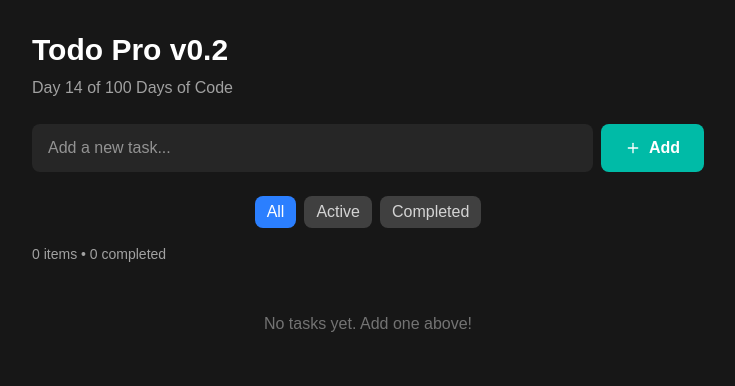
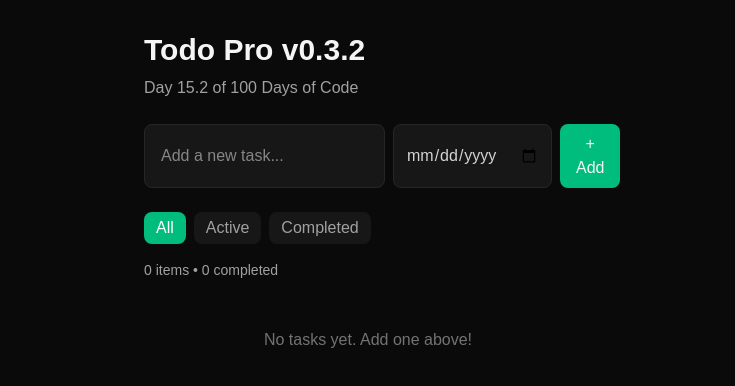
Before and after one commit to rrrnet3-dev/todo.pro, a Next.js app: page / in a window 1280 px wide. Shown: the top 386 px of the page, without its empty margins (272-1007 px from the left). Built offline with nearby package versions, Linux system fonts and the light colour scheme.

Commit message:
feat: v0.3.2 - show due date + oompletion date together | Day 15.2

```diff
--- a/src/app/page.js
+++ b/src/app/page.js
@@ -1,67 +1,75 @@
-'use client';
-import { useState, useEffect } from 'react';
-import { motion, AnimatePresence } from 'framer-motion';
-import { FiTrash2, FiPlus } from 'react-icons/fi';
+'use client'
 
-export default function TodoApp() {
-  const [todos, setTodos] = useState([]);
-  const [input, setInput] = useState('');
-  const [isMounted, setIsMounted] = useState(false);
-  const [filter, setFilter] = useState('all') // 'all' | 'active' | 'completed'
+import { useState, useEffect, useRef } from 'react'
+import { motion, AnimatePresence } from 'framer-motion'
+
+export default function Home() {
+  const [todos, setTodos] = useState([])
+  const [input, setInput] = useState('')
+  const [dueDate, setDueDate] = useState('')
+  const [filter, setFilter] = useState('all')
   const [editingId, setEditingId] = useState(null)
   const [editText, setEditText] = useState('')
-
-// Filter the todos based on current filter
-const filteredTodos = todos.filter(todo => {
-  if (filter === 'active') return !todo.completed
-  if (filter === 'completed') return todo.completed
-  return true // 'all'
-})
-
-  useEffect(() => { setIsMounted(true) }, []);
+  const editInputRef = useRef(null)
 
   useEffect(() => {
-    if (isMounted) {
-      const saved = localStorage.getItem('todos');
-      if (saved) setTodos(JSON.parse(saved));
-    }
-  }, [isMounted]);
+    const saved = localStorage.getItem('todos')
+    if (saved) setTodos(JSON.parse(saved))
+  }, [])
 
   useEffect(() => {
-    if (isMounted) {
-      localStorage.setItem('todos', JSON.stringify(todos));
+    localStorage.setItem('todos', JSON.stringify(todos))
+  }, [todos])
+
+  useEffect(() => {
+    if (editingId && editInputRef.current) {
+      editInputRef.current.focus()
     }
-  }, [todos, isMounted]);
+  }, [editingId])
 
   const addTodo = (e) => {
-    e.preventDefault();
-    if (!input.trim()) return;
-    setTodos([...todos, {
+    e.preventDefault()
+    if (input.trim() === '') return
+
+    const newTodo = {
       id: Date.now(),
       text: input.trim(),
-      completed: false
-    }]);
-    setInput('');
-  };
+      completed: false,
+      dueDate: dueDate || null,
+      completedAt: null
+    }
+    setTodos([...todos, newTodo])
+    setInput('')
+    setDueDate('')
+  }
 
   const toggleTodo = (id) => {
     setTodos(todos.map(todo =>
-      todo.id === id? {...todo, completed:!todo.completed } : todo
-    ));
-  };
+      todo.id === id
+     ? {
+         ...todo,
+           completed:!todo.completed,
+           completedAt:!todo.completed? new Date().toISOString() : null
+         }
+       : todo
+    ))
+  }
 
   const deleteTodo = (id) => {
-    setTodos(todos.filter(todo => todo.id!== id));
-  };
+    setTodos(todos.filter(todo => todo.id!== id))
+  }
+
   const startEdit = (todo) => {
     setEditingId(todo.id)
     setEditText(todo.text)
   }
 
-const saveEdit = () => {
-  if (editText.trim()) {
+  const saveEdit = (id) => {
+    if (editText.trim() === '') {
+      deleteTodo(id)
+    } else {
       setTodos(todos.map(todo =>
-      todo.id === editingId ? { ...todo, text: editText } : todo
+        todo.id === id? {...todo, text: editText.trim() } : todo
       ))
     }
     setEditingId(null)
@@ -74,44 +82,56 @@ const cancelEdit = () => {
   }
 
   const clearCompleted = () => {
-  setTodos(todos.filter(todo => !todo.completed))
+    setTodos(todos.filter(todo =>!todo.completed))
   }
 
-  const completedCount = todos.filter(t => t.completed).length;
+  const filteredTodos = todos.filter(todo => {
+    if (filter === 'active') return!todo.completed
+    if (filter === 'completed') return todo.completed
+    return true
+  })
 
-  if (!isMounted) return <div className="min-h-screen bg-neutral-900" />;
+  const activeCount = todos.filter(t =>!t.completed).length
+  const completedCount = todos.filter(t => t.completed).length
+  const today = new Date().toISOString().split('T')[0]
 
   return (
-    <main className="min-h-screen bg-neutral-900 text-white p-4 sm:p-8">
-      <div className="max-w-2xl mx-auto">
-        <h1 className="text-3xl font-bold mb-2">Todo Pro v0.2</h1>
-        <p className="text-neutral-400 mb-6">Day 14 of 100 Days of Code</p>
+    <main className="min-h-screen bg-neutral-950 text-neutral-100 p-4 md:p-8">
+      <div className="max-w-md mx-auto">
+        <h1 className="text-3xl font-bold mb-2">Todo Pro v0.3.2</h1>
+        <p className="text-neutral-400 mb-6">Day 15.2 of 100 Days of Code</p>
 
         <form onSubmit={addTodo} className="flex gap-2 mb-6">
           <input
             value={input}
             onChange={(e) => setInput(e.target.value)}
             placeholder="Add a new task..."
-            className="flex-1 bg-neutral-800 border-neutral-700 rounded-lg px-4 py-3 focus:outline-none focus:ring-2 focus:ring-teal-500"
+            className="flex-1 px-4 py-2 bg-neutral-900 border border-neutral-800 rounded-lg focus:outline-none focus:border-emerald-500 transition"
           />
-          <motion.button
-            whileTap={{ scale: 0.95 }}
+          <input
+            type="date"
+            value={dueDate}
+            min={today}
+            onChange={(e) => setDueDate(e.target.value)}
+            className="px-3 py-2 bg-neutral-900 border border-neutral-800 rounded-lg focus:outline-none focus:border-emerald-500 transition text-neutral-300"
+          />
+          <button
             type="submit"
-            className="bg-teal-500 hover:bg-teal-400 px-6 py-3 rounded-lg font-bold flex items-center gap-2"
+            className="px-4 py-2 bg-emerald-500 hover:bg-emerald-600 rounded-lg font-medium transition"
           >
-            <FiPlus /> Add
-          </motion.button>
+            + Add
+          </button>
         </form>
-{/* Filter Buttons */}
-<div className="flex gap-2 mb-4 justify-center">
+
+        <div className="flex gap-2 mb-4 flex-wrap">
           {['all', 'active', 'completed'].map(f => (
             <button
               key={f}
               onClick={() => setFilter(f)}
-      className={`px-3 py-1 rounded-lg capitalize transition ${
+              className={`px-3 py-1 rounded-lg transition capitalize ${
                 filter === f
-          ? 'bg-blue-500 text-white'
-          : 'bg-neutral-700 text-neutral-300 hover:bg-neutral-600'
+               ? 'bg-emerald-500 text-white'
+                  : 'bg-neutral-900 text-neutral-400 hover:bg-neutral-800'
               }`}
             >
               {f}
@@ -120,69 +140,108 @@ const clearCompleted = () => {
           {completedCount > 0 && (
             <button
               onClick={clearCompleted}
-    className="px-3 py-1 rounded-lg bg-red-500/20 text-red-400 hover:bg-red-500/30 transition"
+              className="px-3 py-1 rounded-lg bg-red-500/20 text-red-400 hover:bg-red-500/30 transition ml-auto"
             >
               Clear completed
             </button>
           )}
         </div>
+
         <div className="mb-4 text-sm text-neutral-400">
-          {filteredTodos.length} items • {completedCount} completed
+          {todos.length} items • {completedCount} completed
         </div>
 
-        <div className="space-y-2">
-          <AnimatePresence>
-            {filteredTodos.map(todo => (
+        <AnimatePresence mode="popLayout">
+          {filteredTodos.map(todo => {
+            const isOverdue = todo.dueDate && new Date(todo.dueDate) < new Date().setHours(0,0,0,0) &&!todo.completed
+
+            return (
               <motion.div
                 key={todo.id}
                 initial={{ opacity: 0, y: -10 }}
                 animate={{ opacity: 1, y: 0 }}
                 exit={{ opacity: 0, x: -100 }}
-                className="flex items-center gap-3 bg-neutral-800 border border-neutral-700 rounded-lg p-4"
+                className={`flex items-center gap-3 p-3 mb-2 bg-neutral-900 border rounded-lg ${
+                  isOverdue? 'border-red-500/50' : 'border-neutral-800'
+                }`}
               >
                 <input
                   type="checkbox"
                   checked={todo.completed}
                   onChange={() => toggleTodo(todo.id)}
-                  className="w-5 h-5 accent-teal-500 cursor-pointer"
+                  className="w-5 h-5 accent-emerald-500 cursor-pointer"
                 />
-{editingId === todo.id ? (
+
+                {editingId === todo.id? (
                   <input
-    autoFocus
+                    ref={editInputRef}
                     value={editText}
                     onChange={(e) => setEditText(e.target.value)}
-    onBlur={saveEdit}
+                    onBlur={() => saveEdit(todo.id)}
                     onKeyDown={(e) => {
-      if (e.key === 'Enter') saveEdit()
+                      if (e.key === 'Enter') saveEdit(todo.id)
                       if (e.key === 'Escape') cancelEdit()
                     }}
-    className="flex-1 bg-neutral-700 text-white px-2 py-1 rounded outline-none"
+                    className="flex-1 px-2 py-1 bg-neutral-800 border border-emerald-500 rounded outline-none"
                   />
                 ) : (
+                  <div className="flex-1">
                     <span
                       onDoubleClick={() => startEdit(todo)}
-    className={`flex-1 cursor-pointer ${todo.completed ? 'line-through text-neutral-500' : ''}`}
+                      className={`cursor-pointer ${
+                        todo.completed? 'line-through text-neutral-500' : ''
+                      }`}
                     >
                       {todo.text}
                     </span>
+                    {/* Day 15.2: Show both dates */}
+                    {(todo.dueDate || todo.completedAt) && (
+                      <div className="text-xs mt-1 flex items-center gap-2 flex-wrap">
+                        {todo.dueDate && (
+                          <span className={
+                            todo.completed? 'text-neutral-500' : isOverdue? 'text-red-400' : 'text-neutral-400'
+                          }>
+                            Due: {new Date(todo.dueDate).toLocaleDateString('en-GB')}
+                          </span>
                         )}
 
-                <motion.button
-                  whileTap={{ scale: 0.9 }}
+                        {todo.completed && todo.completedAt && (
+                          <span className="text-emerald-400">
+                            ✓ Done: {new Date(todo.completedAt).toLocaleDateString('en-GB')}
+                          </span>
+                        )}
+
+                        {isOverdue && (
+                          <span className="px-2 py-0.5 bg-red-500/20 text-red-400 rounded-full font-bold">
+                            OVERDUE
+                          </span>
+                        )}
+                      </div>
+                    )}
+                  </div>
+                )}
+
+                <button
                   onClick={() => deleteTodo(todo.id)}
-                  className="text-rose-500 hover:text-rose-400 p-2"
+                  className="text-neutral-500 hover:text-red-400 transition"
                 >
-                  <FiTrash2 />
-                </motion.button>
+                  <svg className="w-5 h-5" fill="none" stroke="currentColor" viewBox="0 0 24 24">
+                    <path strokeLinecap="round" strokeLinejoin="round" strokeWidth={2} d="M19 7l-.867 12.142A2 2 0 0116.138 21H7.862a2 2 0 01-1.995-1.858L5 7m5 4v6m4-6v6m1-10V4a1 1 0 00-1-1h-4a1 1 0 00-1 1v3M4 7h16" />
+                  </svg>
+                </button>
               </motion.div>
-            ))}
+            )
+          })}
         </AnimatePresence>
-        </div>
 
         {filteredTodos.length === 0 && (
-          <p className="text-center text-neutral-500 mt-12">No tasks yet. Add one above!</p>
+          <div className="text-center text-neutral-500 py-8">
+            {filter === 'active' && 'No active tasks'}
+            {filter === 'completed' && 'No completed tasks'}
+            {filter === 'all' && 'No tasks yet. Add one above!'}
+          </div>
         )}
       </div>
     </main>
-  );
+  )
 }
```
Also changed, not shown: 1 other file (tests, documents, lock files or other folders). Lines whose indentation alone changed are shown as unchanged.
